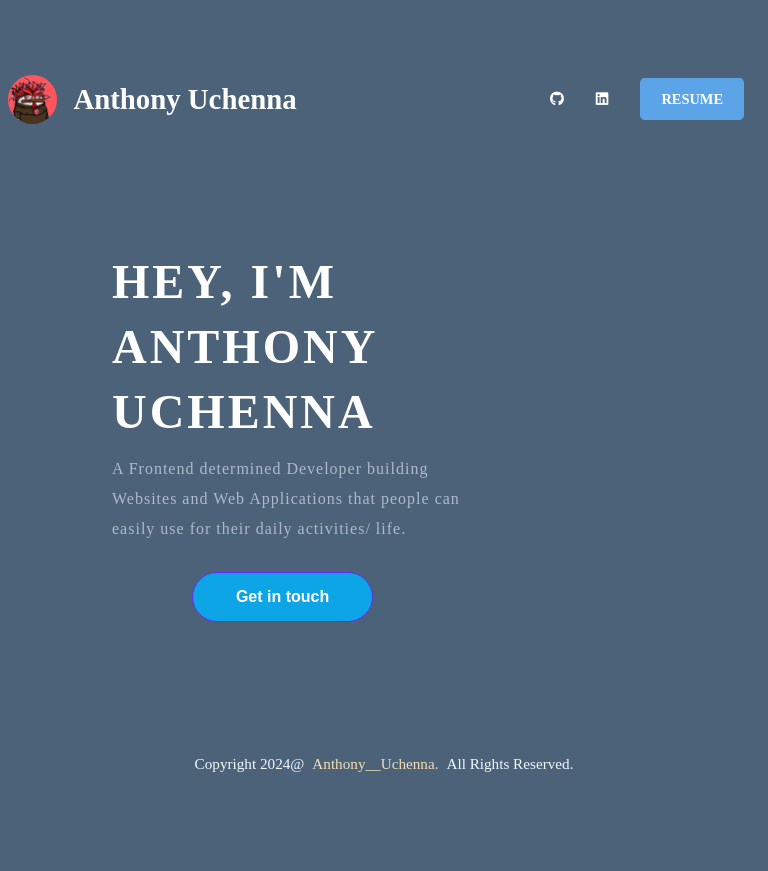
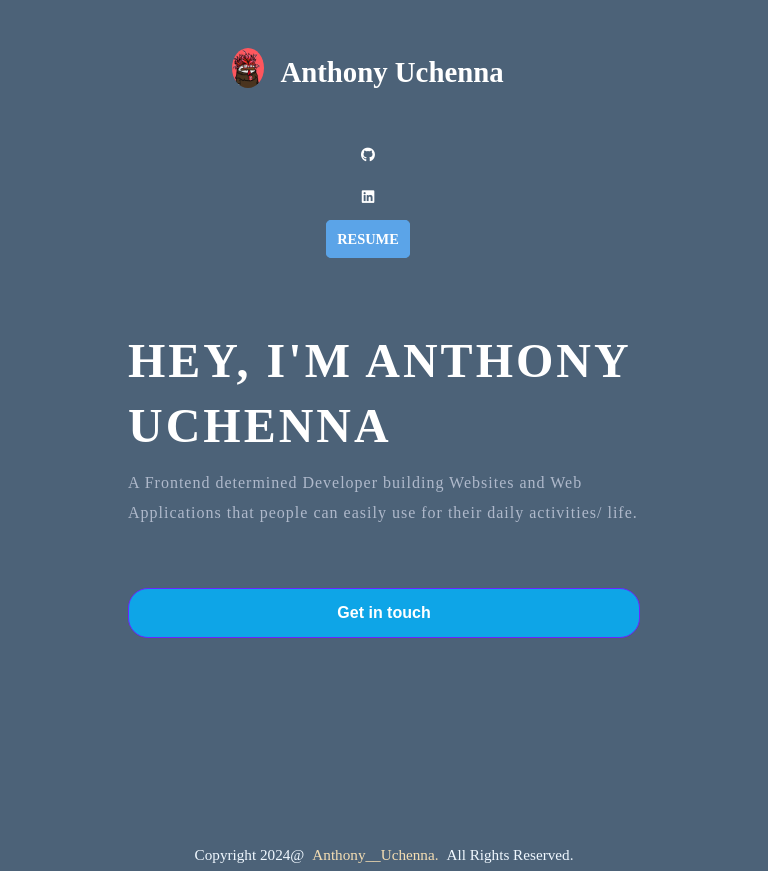
Before and after one commit to Cryptorealm/My-portfolio, a plain HTML site: page index.html in a window 768 px wide. Before the commit the page ends 800 px from the top, so only its background shows below. Drawn offline with Linux system fonts and the light colour scheme.

Commit message:
Update style.css

```diff
--- a/style.css
+++ b/style.css
@@ -5,18 +5,18 @@
 }
 
 body{
-    width: 100%;
-    height: 100vh;
     font-family: 'poppins', sans serif;
     background: #4c6278;
+    height: 100vh;
+}
+.nav, .home {
+    flex: 1;
 }
 .nav {
 display: flex;
-flex-direction: row;
-justify-content: space-between;
+justify-content: space-evenly;
 align-items: center;
-margin: 0 7rem;
-padding-top: 2.5rem;
+padding-top: 2rem;
 }
 
 .logo {
@@ -26,7 +26,7 @@ padding-top: 2.5rem;
 }
 
 .nav .logo img {
-    width: 10%;
+    width: 5%;
     border-radius: 50%;
 }
 
@@ -39,7 +39,6 @@ padding-top: 2.5rem;
 
 .nav .navigation ul{
     display: flex;
-    flex-direction: row;
 }
 
 .nav .navigation ul li{
@@ -61,9 +60,8 @@ padding-top: 2.5rem;
 }
 
 .nav .navigation ul li a span{
-    font-size: 0.9rem;
     border: 1px solid #5ba4e8;
-    padding: 12px 20px;
+    padding: 10px;
     background-color: #5ba4e8;
     border-radius: 5px;
     color: white;
@@ -71,23 +69,13 @@ padding-top: 2.5rem;
 
 .home{
     display: flex;
-    flex-direction: row;
-    justify-content: space-between;
+    justify-content: center;
     align-items: center;
-    margin: 0 7rem;
-    padding-top: 4rem;
+    margin: 5rem 8rem;
 }
 
 .home .text{
-    width: 45;
-    padding-right: 5rem;
-}
-
-.home .text h5{
-    font-size: 1rem;
-    font-weight: bold;
-    letter-spacing: 4px;
-    color: #b091f8;
+    padding-right: 12rem;
 }
 
 .home .text h1{
@@ -115,7 +103,7 @@ padding-top: 2.5rem;
     padding: 15px;
     margin: 3rem 0 0 15rem;
     color: white;
-    border-radius: 25px;
+    border-radius: 20px;
     cursor: pointer;
     box-shadow: opx 15px 30px -12px rgb(0, 0, 0 / 20%);
     transition: 0.3s ease;
@@ -131,8 +119,8 @@ padding-top: 2.5rem;
 }
 
 .home .back img{
-    width: 50%;
-    border-radius: 50%;
+    width: 100%;
+    border-radius: 20%;
     animation: up-down 2s ease-in-out infinite alternate-reverse both;
 }
 
@@ -157,32 +145,79 @@ footer {
     color: wheat;
     text-decoration: none;
     padding: 0.5rem;
-  }
+}
 
-  @media screen and (max-width: 768px) {
-    *{
+  @media (max-width: 480px) {
+    * {
+        margin: 0;
         padding: 0;
-        margin: 0;
         box-sizing: border-box;
     }
-    body {
+    .nav {
+        margin-right: 2rem;
         display: grid;
+        grid-template-rows: 1fr 2fr;
+    }
+    .logo {
+        margin-bottom: 1rem;
+    }
+    .nav .navigation ul {
+        flex-direction: column;
+        gap: 1.5rem;
         align-items: center;
     }
-
-    .nav {
-        margin: .5rem;
+    .nav .logo img {
+        width: 1.5rem;
+        height: 8vh;
     }
-
-    .home img {
+    .home {
+        max-width: 70vw;
+    }
+    .home .text{
+        padding-right: 0;
+    }
+    .back {
         display: none;
     }
     .home .text button {
-        width: 50%;
+        width: 100%;
         padding: 15px;
-        margin: 1rem 0 0 5rem;
-        text-align: center;
-        color: white;
-        border-radius: 25px;
+        margin: 3rem 0;
     }
 }
+@media (min-width: 481px) and (max-width: 900px) {
+    * {
+        margin: 0;
+        padding: 0;
+        box-sizing: border-box;
+    }
+    .nav {
+        margin-right: 2rem;
+        display: grid;
+        grid-template-rows: 1fr 2fr;
+    }
+    .nav .navigation ul {
+        flex-direction: column;
+        gap: 1.5rem;
+        align-items: center;
+    }
+    .nav .logo img {
+        width: 2rem;
+        height: 5vh;
+    }
+    .home {
+        max-width: 70vw;
+        align-items: center;
+    }
+    .home .text{
+        padding-right: 0;
+    }
+    .back {
+        display: none;
+    }
+    .home .text button {
+        width: 100%;
+        padding: 15px;
+        margin: 3rem 0;
+    }
+}
```
